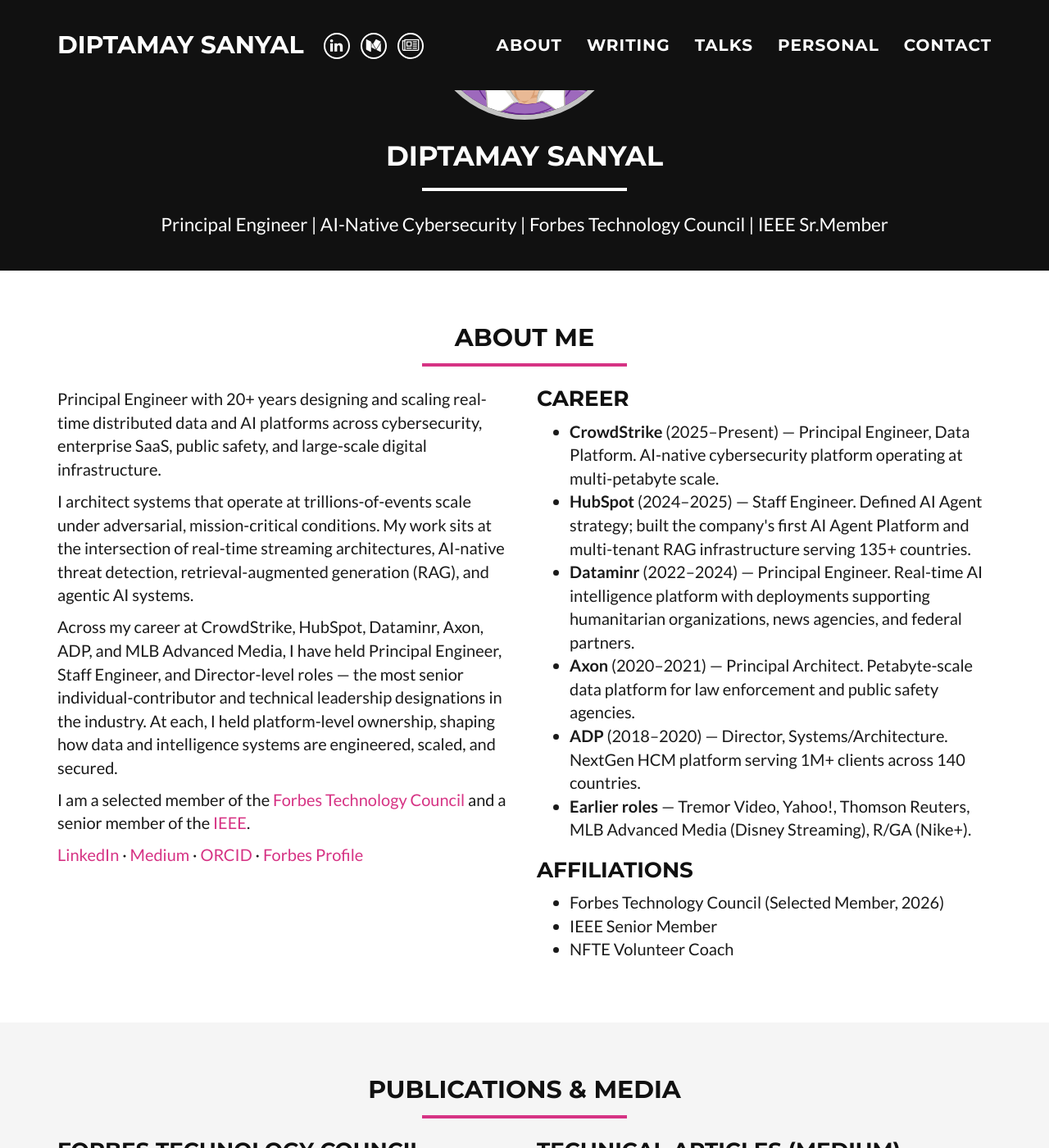
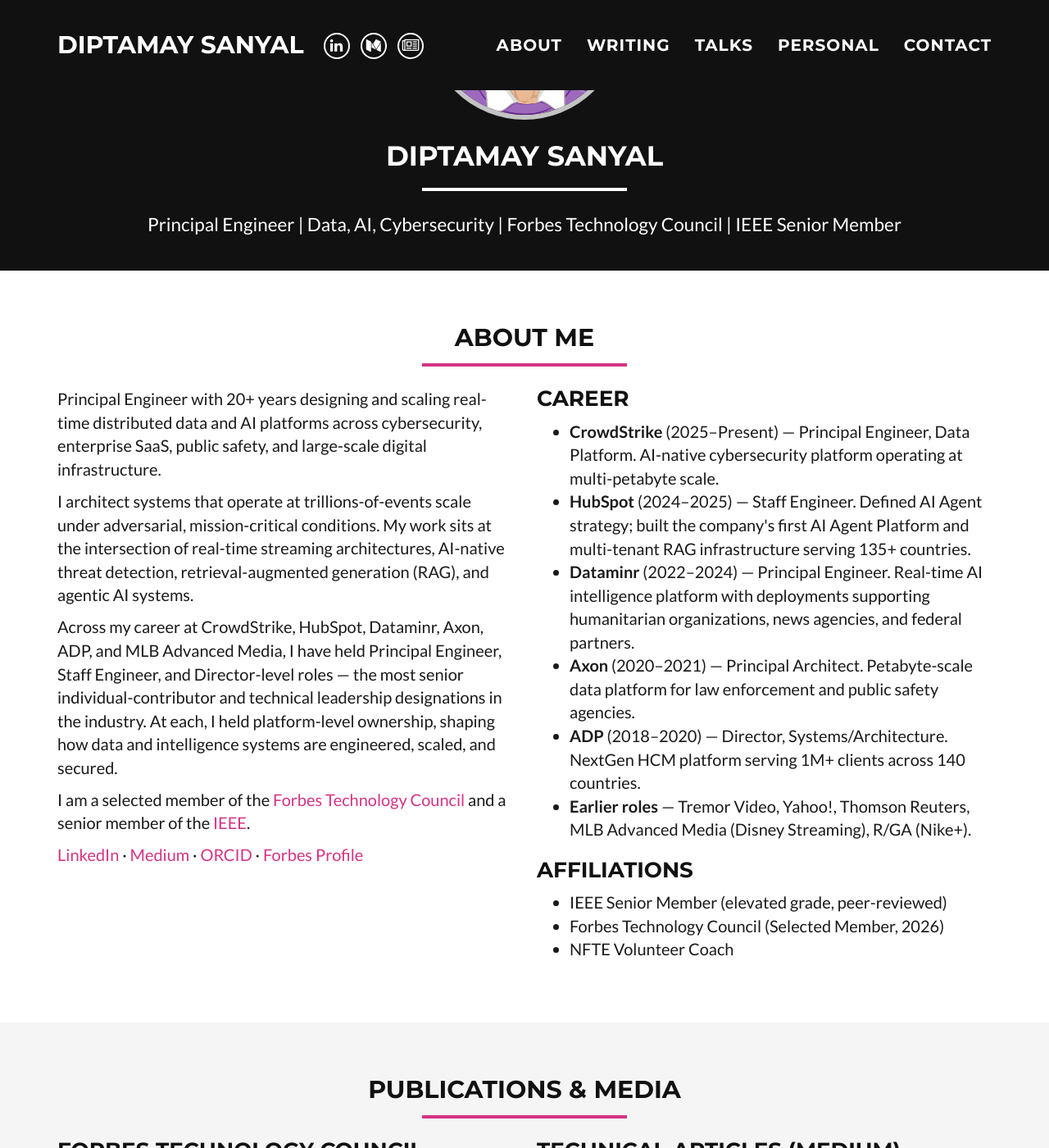
Before and after one commit to diptamay/diptamay.github.io, a Jekyll site: the page built from index.html, in a window 1280 px wide and 1400 px high, scrolled down 244 px. Shown: the whole window at 82% size. Built offline with Jekyll 4.4.1, drawn with Linux system fonts in a browser that asks for light colours.

```diff
--- a/_config.yml
+++ b/_config.yml
@@ -3,7 +3,7 @@ name: Diptamay Sanyal
 email: diptamay@goleap.ai
 canonical_url: https://diptamay.com
 keywords: "AI, cybersecurity, data platforms, distributed systems, RAG, retrieval-augmented generation, agentic AI, real-time streaming, threat detection, SIEM, Kafka, Flink, Spark, machine learning, LLM, enterprise SaaS, OT security, ICS, cloud-native, Kubernetes, principal engineer, CrowdStrike, Forbes Technology Council, IEEE"
-skills: "Principal Engineer | AI-Native Cybersecurity | Forbes Technology Council | IEEE Sr.Member"
+skills: "Principal Engineer | Data, AI, Cybersecurity | Forbes Technology Council | IEEE Senior Member"
 baseurl:
 
 social:
--- a/_includes/about_me.html
+++ b/_includes/about_me.html
@@ -51,8 +51,8 @@
         </ul>
         <h3>Affiliations</h3>
         <ul>
+          <li>IEEE Senior Member (elevated grade, peer-reviewed)</li>
           <li>Forbes Technology Council (Selected Member, 2026)</li>
-          <li>IEEE Senior Member</li>
           <li>NFTE Volunteer Coach</li>
         </ul>
       </div>
```
